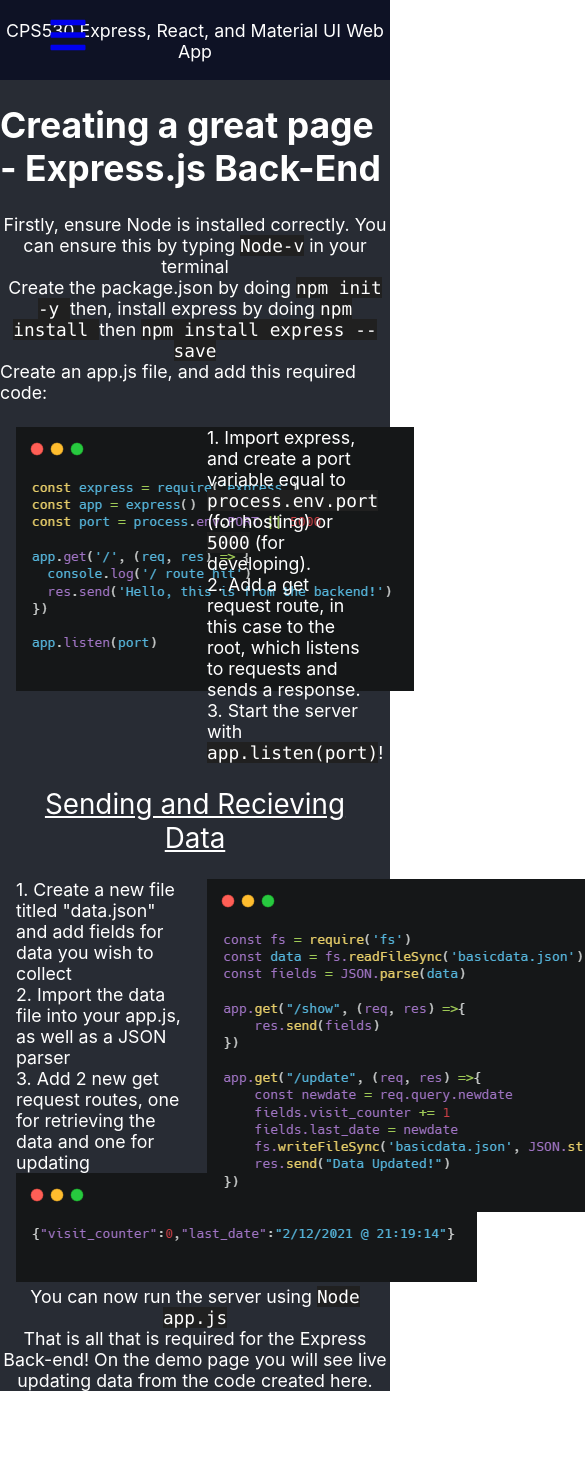
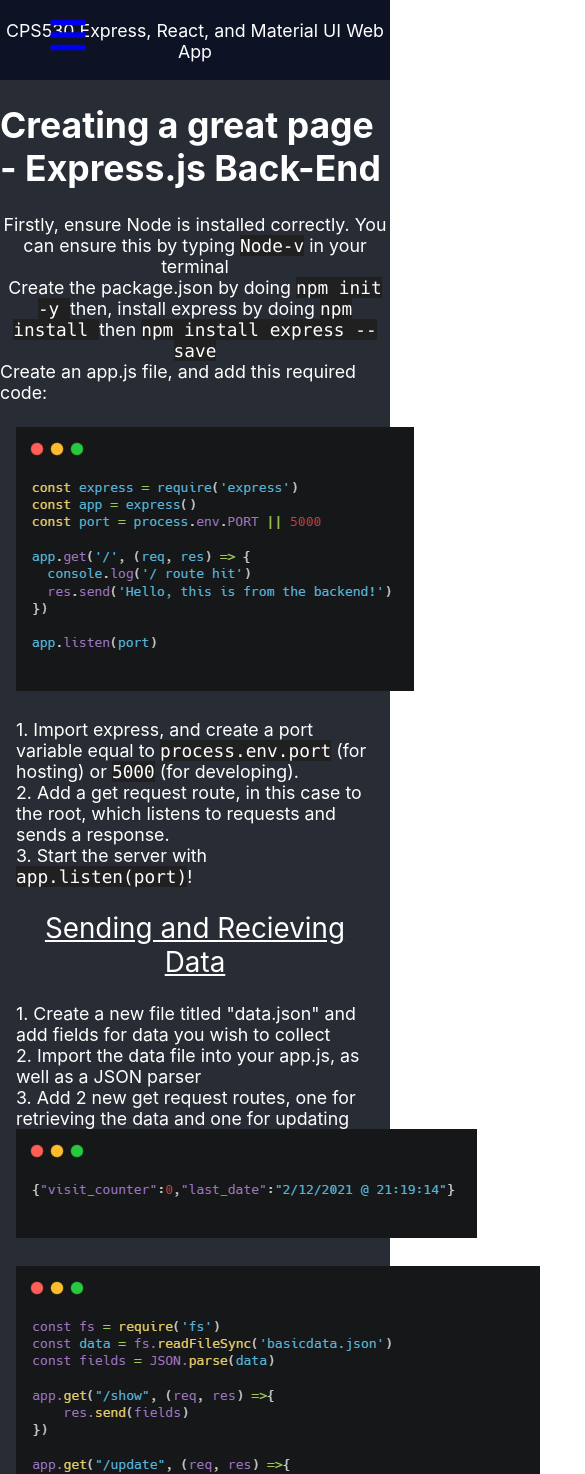
Before and after one commit to HazafaTan/cps530webapp, a React (Create React App) app in the folder client/: page /Page3 in a window 390 px wide. Shown: the top 1474 px of the page, 585 px wide, since content can reach past the window. Before the commit the page ends 1391 px from the top, so only its background shows below. Built offline with nearby package versions, Linux system fonts and the light colour scheme.

Commit message:
responsiveness

```diff
--- a/client/src/pages/Page3.js
+++ b/client/src/pages/Page3.js
@@ -24,10 +24,10 @@ export default function Page3() {
         <Grid container spacing={3} justify="center">
         <Grid item xs={12} align="center">
           </Grid>
-          <Grid item xs={6} align="right">
+          <Grid item xs={12} md={6} align="right">
           <img src='/expressmake.png' alt = "ExpressMake"/>
           </Grid>
-          <Grid item xs={6}>
+          <Grid item xs={12} md={6}>
             <div> 1. Import express, and create a port variable equal to <code className="black-back">process.env.port</code> (for hosting) or <code className="black-back">5000</code> (for developing). </div>
             <div> 2. Add a get request route, in this case to the root, which listens to requests and sends a response. </div>
             <div> 3. Start the server with <code className="black-back"> app.listen(port)</code>!</div>
@@ -35,7 +35,7 @@ export default function Page3() {
           <Grid item xs={12}>
           <div className="CenterHeader"> Sending and Recieving Data </div>
           </Grid>
-          <Grid item xs={6}>
+          <Grid item md={6} xs = {12}>
             <div> 1. Create a new file titled "data.json" and add fields for data you wish to collect </div>
             <div> 2. Import the data file into your app.js, as well as a JSON parser </div>
             <div> 3. Add 2 new get request routes, one for retrieving the data and one for updating </div>
--- a/client/src/pages/Page4.js
+++ b/client/src/pages/Page4.js
@@ -48,14 +48,14 @@ export default function Page4() {
           CPS530 React and Express WebApp! {"\n"}
         </h1>
         <Grid container direction="row" justifyContent="center" alignItems="center" spacing={2}>
-          <Grid item xs={2}>
+          <Grid item md = {2} xs = {12} align= "center">
             <CustomCard
               title="Site Stats"
               image="https://media0.giphy.com/media/unQ3IJU2RG7DO/giphy.gif"
               body={(<BackDemo/>)}
             />
           </Grid>
-          <Grid item xs={2}>
+          <Grid item md={2} xs = {12} align= "center">
             <FrontDemo/>
           </Grid>
         </Grid>
--- a/client/src/pages/Page6.js
+++ b/client/src/pages/Page6.js
@@ -63,7 +63,8 @@ export default function Page6() {
                 "Page 3 Part 1 and Page 6",
                 "Creating back end with Express.js and establishing communication with front-end.",
                 "Creating the project structure and page routes to allow easy for collaboration",
-                "Creating the Navigation Bar"
+                "Creating the Navigation Bar",
+                "Making Code Responsive"
               ]}
             />
             <Person
@@ -71,7 +72,8 @@ export default function Page6() {
                 image="https://media.discordapp.net/attachments/915746376611135491/917156621929578578/unknown.png?width=400&height=400"
                 responsibilities={[
                   "Page 3 Part 2 and Page 4",
-                  "Material UI usage"
+                  "Material UI usage",
+                  "Adding Responsiveness to code"
               ]}
             />
             <Person
--- a/client/src/pages/page3Part2.js
+++ b/client/src/pages/page3Part2.js
@@ -82,14 +82,14 @@ function FrameworkCard({title, image, alt, body}) {
                       </>)
                   },
                 ].map(item => (
-                  <Grid key={item.title} item xs={4}>
+                  <Grid key={item.title} item xs={12} md={4}>
                       {FrameworkCard(item)}
                   </Grid>
 
 
                 ))}
 
-    <Grid item xs={4}>
+    <Grid item md={4} sm={12}>
         </Grid>
         </Grid>
       </header>
```
